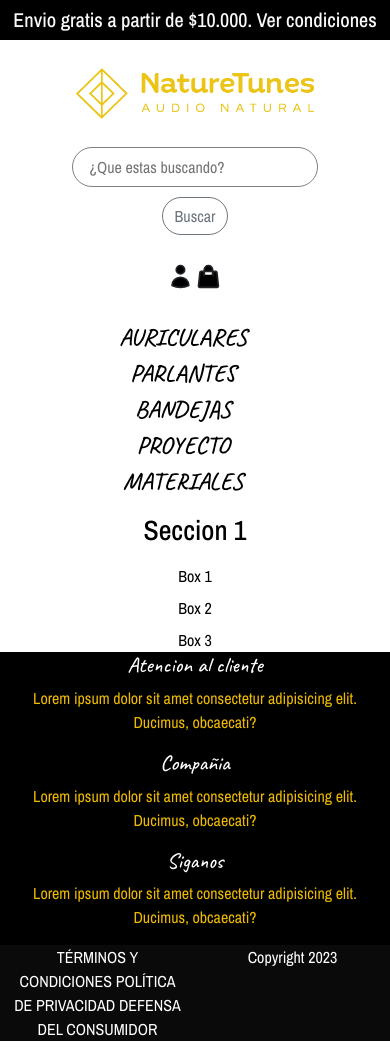
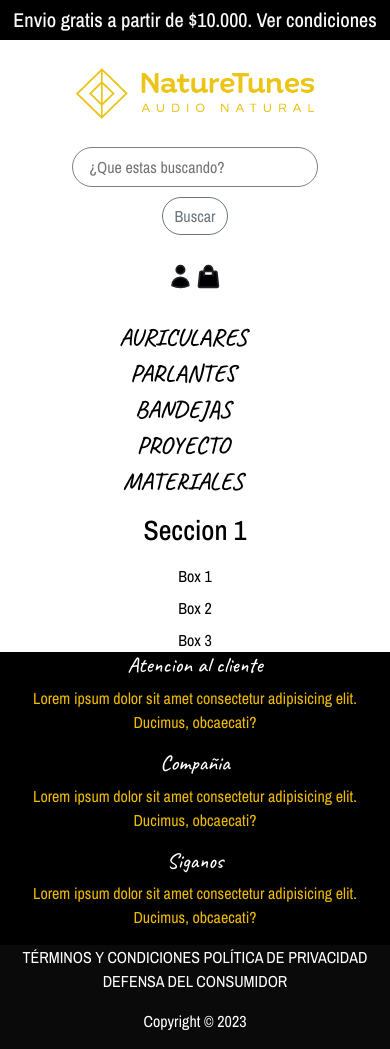
Before and after one commit to MaxiPrandi/NatureTunes, a React (Vite) app in the folder Front/: page /Seccion1 in a window 390 px wide. Built offline with nearby package versions, Linux system fonts and the light colour scheme.

Commit message:
subo navbar responsive final

```diff
--- a/Front/src/partials/Footer.jsx
+++ b/Front/src/partials/Footer.jsx
@@ -21,9 +21,9 @@ const Footer = () => {
                 </Col>
             </Row>
             <Row className="footer2">
-                <Col>TÉRMINOS Y CONDICIONES POLÍTICA DE PRIVACIDAD DEFENSA DEL CONSUMIDOR
+                <Col xs={12}md={6}><p>TÉRMINOS Y CONDICIONES POLÍTICA DE PRIVACIDAD DEFENSA DEL CONSUMIDOR</p>
                 </Col>
-                <Col>Copyright 2023
+                <Col xs={12}md={6}><p>Copyright © 2023</p>
                 </Col>
 
             </Row>
```
